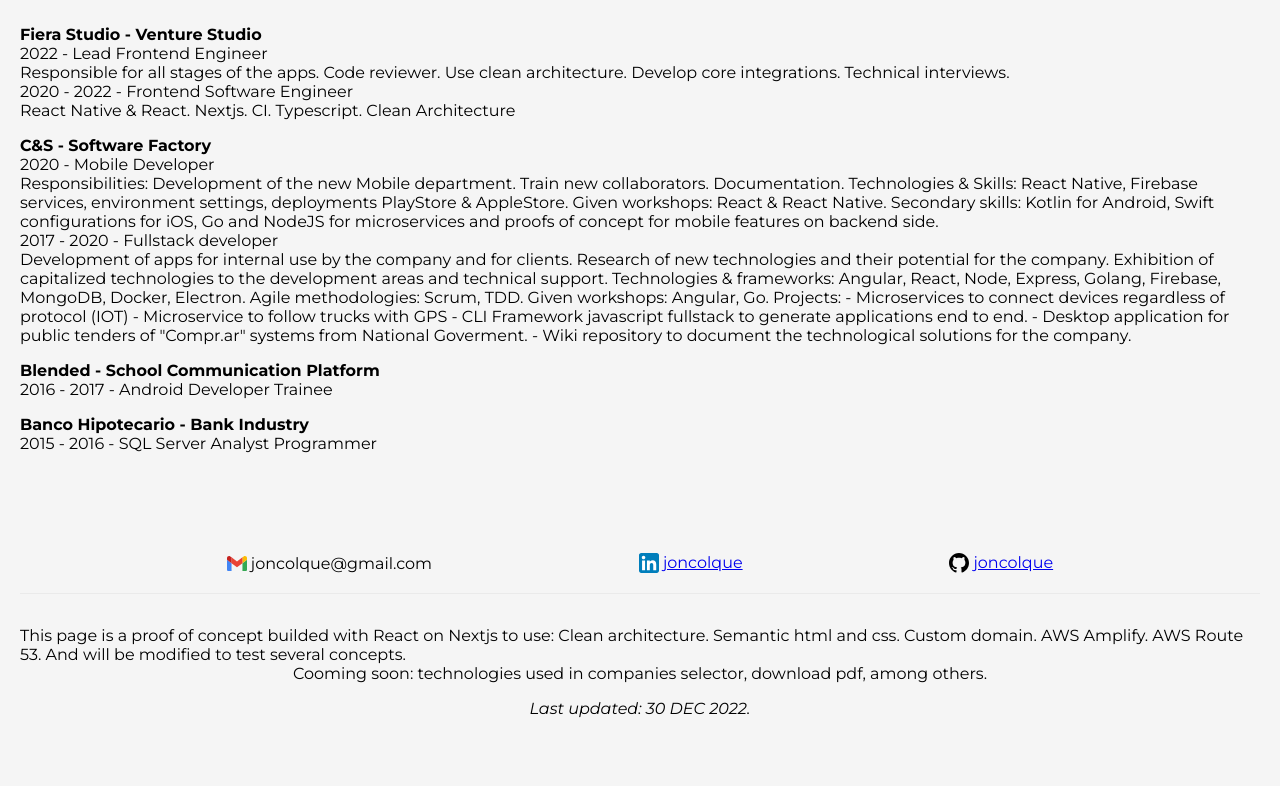
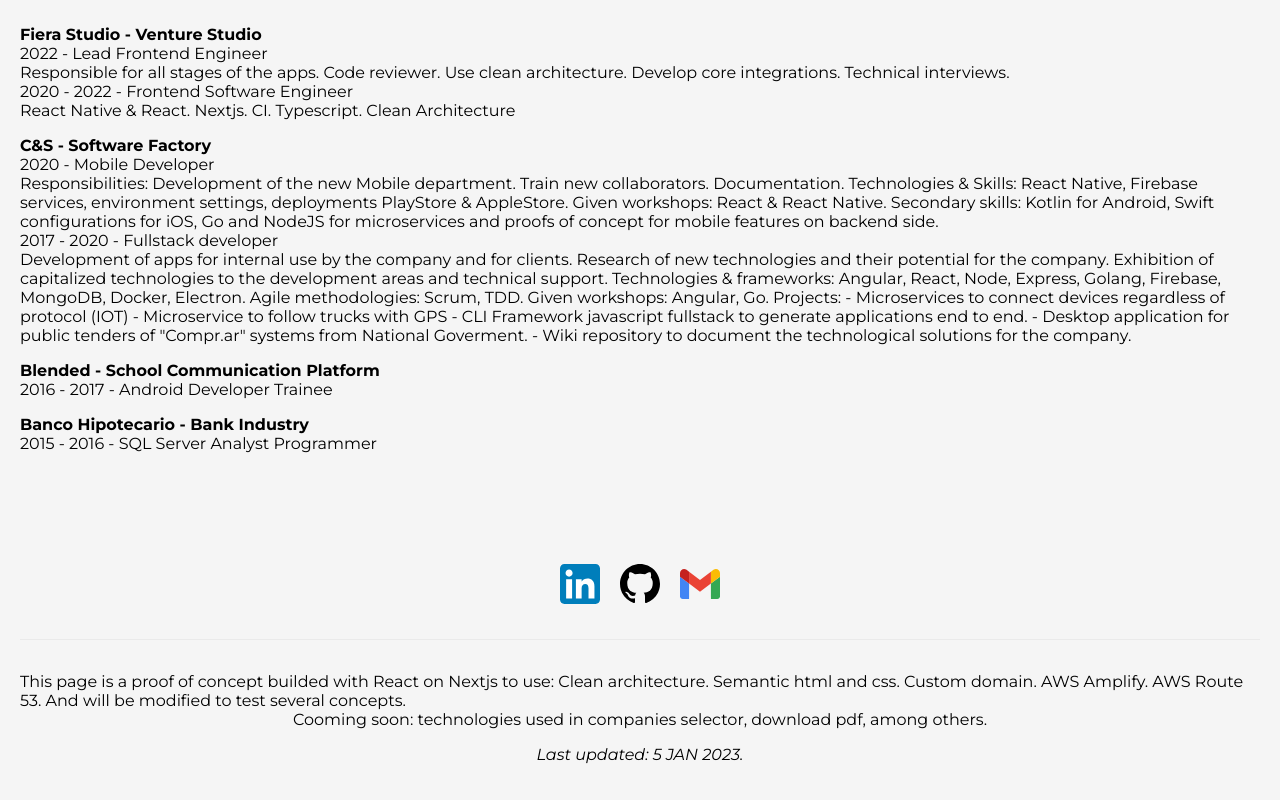
Before and after one commit to joncolque/myresume, a Next.js app: page / in a window 1280 px wide. Shown: the part 423-1223 px from the top of the page. Built offline with nearby package versions, Linux system fonts and the light colour scheme.

Commit message:
UI refactor. Improvement on social media section.

```diff
--- a/app/drivers/components/SocialMedia.tsx
+++ b/app/drivers/components/SocialMedia.tsx
@@ -1,20 +1,43 @@
+import { useState } from 'react'
+import { Tooltip } from '../ui-elements/Tooltip'
 import styles from './socialmedia.module.css'
 
 const email = 'joncolque@gmail.com'
 const linkedin = 'https://www.linkedin.com/in/jon-wilson-colque-limachi-0439abb2'
 const github = 'https://github.com/joncolque/myresume'
+const defaultTooltipText = 'Click to copy: ' + email
+const copiedTooltipText = 'Copied!'
 
-export const SocialMedia = () => <section className={styles.container}>
-    <div >
-        <img src="gmail.svg" width={'20px'} style={{ marginRight: '4px' }} />
-        <text>{email}</text>
-    </div>
-    <div >
-        <img src="linkedin.svg" width={'20px'} style={{ marginRight: '4px' }} />
-        <a target={'_blank'} href={linkedin} rel="noreferrer">joncolque</a>
-    </div>
-    <div >
-        <img src="github.svg" width={'20px'} style={{ marginRight: '4px' }} />
-        <a target={'_blank'} href={github} rel="noreferrer">joncolque</a>
-    </div>
-</section>
+const iconSize = '40px'
+const iconLinkdinSrc = 'linkedin.svg'
+const iconGithubSrc = 'github.svg'
+const iconGmailSrc = 'gmail.svg'
+
+export const SocialMedia = () => {
+    const [tooltipText, setTooltipText] = useState<string>(defaultTooltipText)
+
+    const onClickEmailIcon = () => {
+        navigator.clipboard.writeText(email)
+        setTooltipText(copiedTooltipText)
+        setTimeout(() => {
+            setTooltipText(defaultTooltipText)
+        }, 3000)
+    }
+
+    return <section className={styles.container}>
+        <a target={'_blank'} href={linkedin} rel="noreferrer">
+            <img src={iconLinkdinSrc} width={iconSize} />
+        </a>
+        <a target={'_blank'} href={github} rel="noreferrer">
+            <img src={iconGithubSrc} width={iconSize} />
+        </a>
+        <Tooltip text={tooltipText}>
+            <img
+                onClick={onClickEmailIcon}
+                src={iconGmailSrc}
+                width={iconSize}
+                style={{ cursor: 'pointer' }}
+            />
+        </Tooltip>
+    </section>
+}
--- a/app/drivers/components/socialmedia.module.css
+++ b/app/drivers/components/socialmedia.module.css
@@ -1,7 +1,8 @@
 .container {
     display: flex;
     flex-direction: row;
-    justify-content: space-evenly;
+    justify-content: center;
+    gap: 20px;
     align-items: center;
     margin-top: 100px;
     margin-bottom: 20px;
--- /dev/null
+++ b/app/drivers/ui-elements/Tooltip.tsx
@@ -0,0 +1,14 @@
+import { ReactComponentElement, ReactElement } from 'react'
+import { Tooltip as TooltipImpl } from 'react-tooltip'
+
+interface Props {
+    text: string,
+    children: ReactElement
+}
+
+export const Tooltip = ({children,text}: Props)=><>
+<p id="my-element" data-tooltip-content={text}>
+    {children}
+</p>
+<TooltipImpl anchorId='my-element' />
+</>
--- a/package.json
+++ b/package.json
@@ -8,7 +8,7 @@
     "start": "next start",
     "lint": "next lint",
     "test": "jest",
-    "cy:run":"npx cypress run",
+    "cy:run": "npx cypress run",
     "cy:open": "npx cypress open",
     "cypress:open": "npx start-server-and-test dev http://localhost:3000 cy:open",
     "integration": "npx start-server-and-test dev http://localhost:3000 cy:run"
@@ -16,7 +16,8 @@
   "dependencies": {
     "next": "13.0.4",
     "react": "18.2.0",
-    "react-dom": "18.2.0"
+    "react-dom": "18.2.0",
+    "react-tooltip": "^5.7.4"
   },
   "devDependencies": {
     "@testing-library/jest-dom": "5.16.4",
--- a/pages/index.tsx
+++ b/pages/index.tsx
@@ -5,8 +5,9 @@
 import { SocialMedia } from '../app/drivers/components/SocialMedia'
 import useGetResume from '../app/drivers/useGetResume'
 import styles from './index.module.css'
+import 'react-tooltip/dist/react-tooltip.css'
 
-const lastUptaded = 'Last updated: 30 DEC 2022.'
+const lastUptaded = 'Last updated: 5 JAN 2023.'
 const footerText = `This page is a proof of concept builded with React on Nextjs to use: Clean architecture. Semantic html and css. Custom domain. AWS Amplify. AWS Route 53. And will be modified to test several concepts.`
 const coomingSoon = 'Cooming soon: technologies used in companies selector, download pdf, among others.'
 
```
Also changed, not shown: 2 other files (tests, documents, lock files or other folders).
